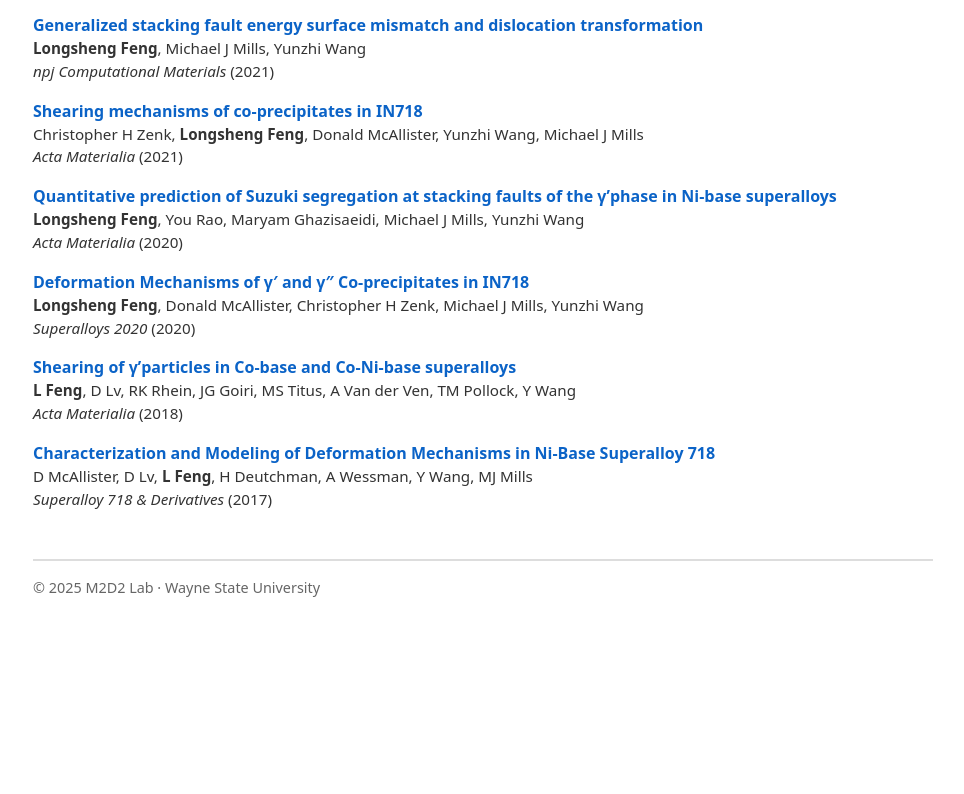
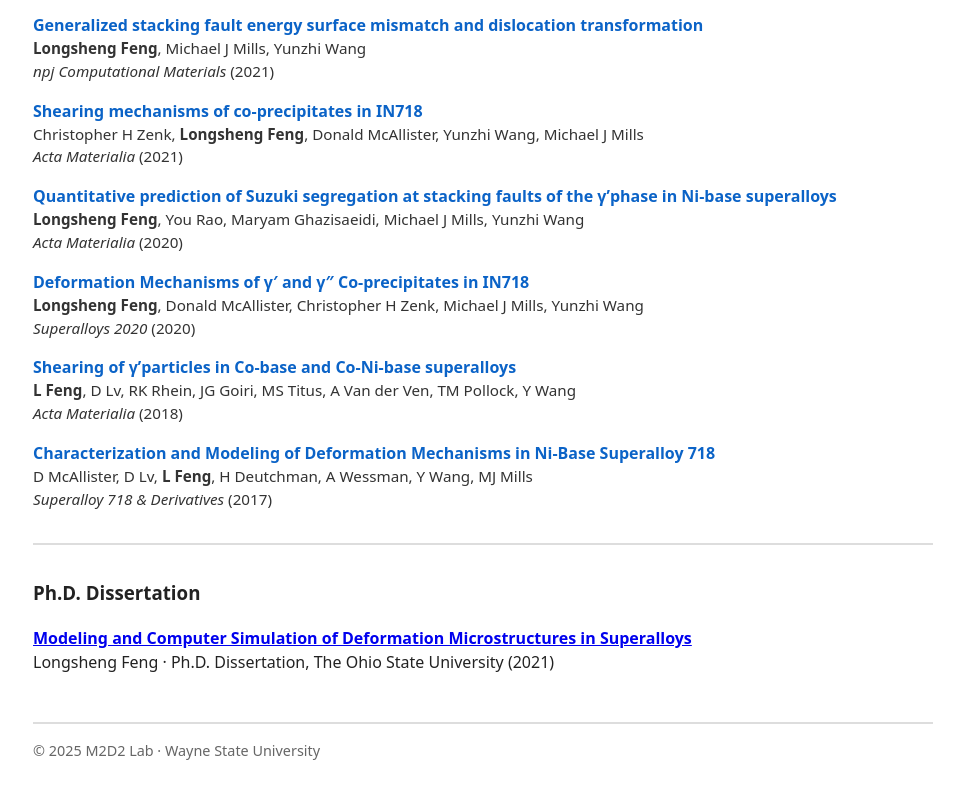
Before and after one commit to zhizhangyeren/zhizhangyeren.github.io, a plain HTML site: page publications.html in a window 1280 px wide. Shown: the part 1894-2688 px from the top of the page, without its empty margins (157-1121 px from the left). Before the commit the page ends 2524 px from the top, so only its background shows below. Drawn offline with Linux system fonts and the light colour scheme.

Commit message:
Update publications.html

```diff
--- a/publications.html
+++ b/publications.html
@@ -378,6 +378,16 @@
 
   </ul>
 
+  <div style="margin-top:2rem; border-top:2px solid #ddd; padding-top:1rem;">
+    <h3>Ph.D. Dissertation</h3>
+    <p>
+      <a href="https://www.proquest.com/openview/21c4e9a5ca68d2d7867acb06e4ddec85/1?pq-origsite=gscholar&cbl=18750&diss=y" target="_blank" rel="noopener">
+        <strong>Modeling and Computer Simulation of Deformation Microstructures in Superalloys</strong>
+      </a><br>
+      Longsheng Feng · Ph.D. Dissertation, The Ohio State University (2021)
+    </p>
+  </div>
+
   <footer>
     © 2025 M2D2 Lab · Wayne State University
   </footer>
```
